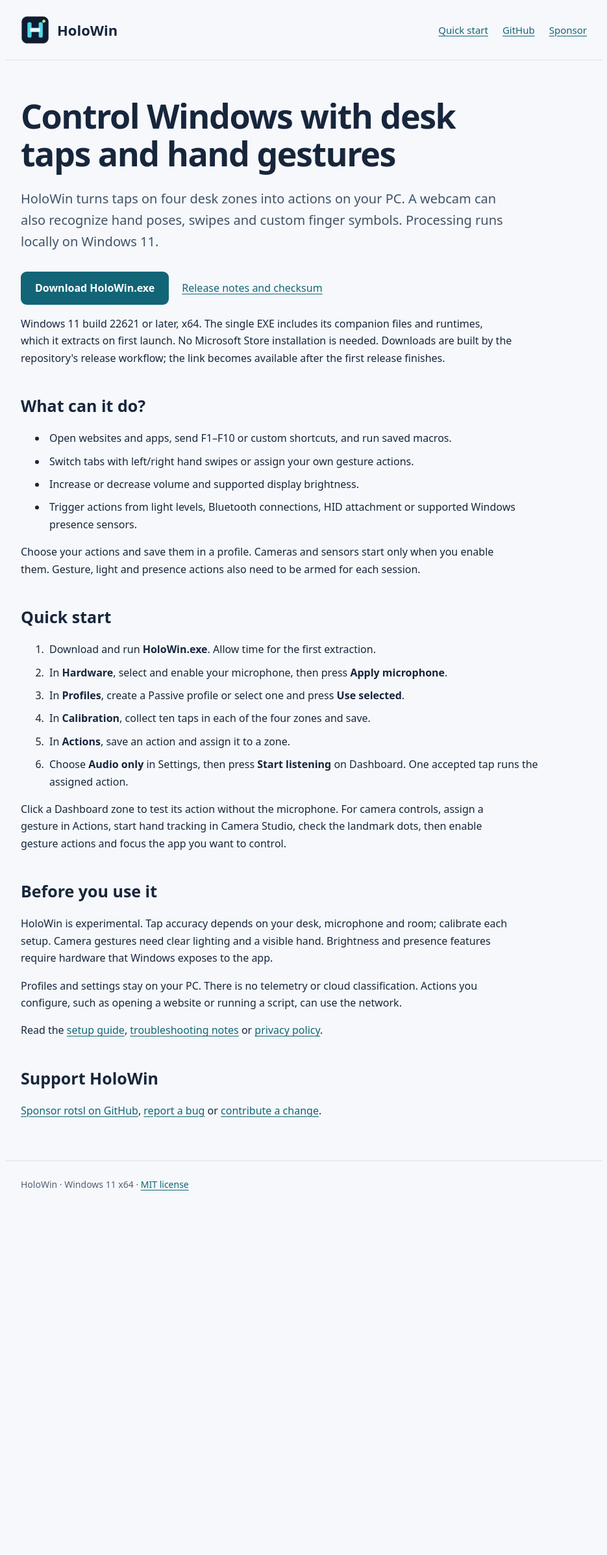
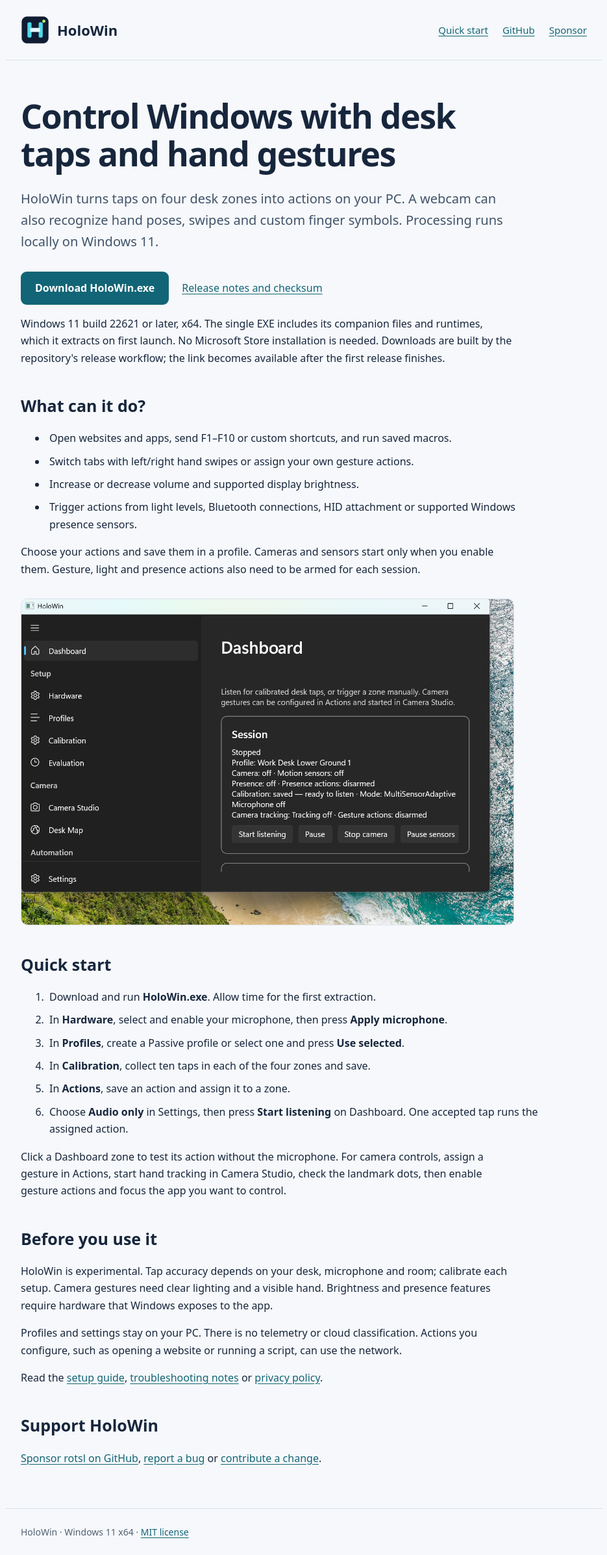
Before and after one commit to rotsl/HoloWin, an MkDocs documentation site: the page built from website/pages/index.md, in a window 1280 px wide. Shown: the whole page at 65% size, without its empty margins (172-1107 px from the left). Built offline with MkDocs 1.6.1, drawn with Linux system fonts in a browser that asks for light colours; before the commit the page ends 1859 px from its top, so only the background shows below that.

Commit message:
Add dashboard screenshot to README and website

```diff
--- a/website/hooks.py
+++ b/website/hooks.py
@@ -9,3 +9,4 @@
     destination.mkdir(parents=True, exist_ok=True)
     for name in ("HoloWin.png", "HoloWin.ico"):
         shutil.copyfile(root / "assets" / name, destination / name)
+    shutil.copyfile(root / "assets" / "screenshots" / "dashboard.png", destination / "dashboard.png")
--- a/website/pages/index.md
+++ b/website/pages/index.md
@@ -17,6 +17,8 @@
 - Trigger actions from light levels, Bluetooth connections, HID attachment or supported Windows presence sensors.
 
 Choose your actions and save them in a profile. Cameras and sensors start only when you enable them. Gesture, light and presence actions also need to be armed for each session.
+
+<img class="app-screenshot" src="assets/dashboard.png" alt="HoloWin dashboard with profile, calibration and sensor controls" width="1322" height="873" loading="lazy">
 
 ## Quick start
 
--- a/website/theme/style.css
+++ b/website/theme/style.css
@@ -1,5 +1,6 @@
 :root { color-scheme: light; font-family: system-ui, -apple-system, "Segoe UI", sans-serif; color: #17263c; background: #f6f8fb; line-height: 1.65; }
 * { box-sizing: border-box; }
+.app-screenshot { display: block; width: 100%; height: auto; margin: 32px 0; border: 1px solid #dce3eb; border-radius: 10px; }
 body { margin: 0; }
 header, main, footer { max-width: 920px; margin: auto; padding: 24px; }
 header { display: flex; align-items: center; justify-content: space-between; gap: 24px; border-bottom: 1px solid #dce3eb; }
```
Also changed, not shown: README.md (+2 -0 lines), assets/screenshots/dashboard.png (added).
